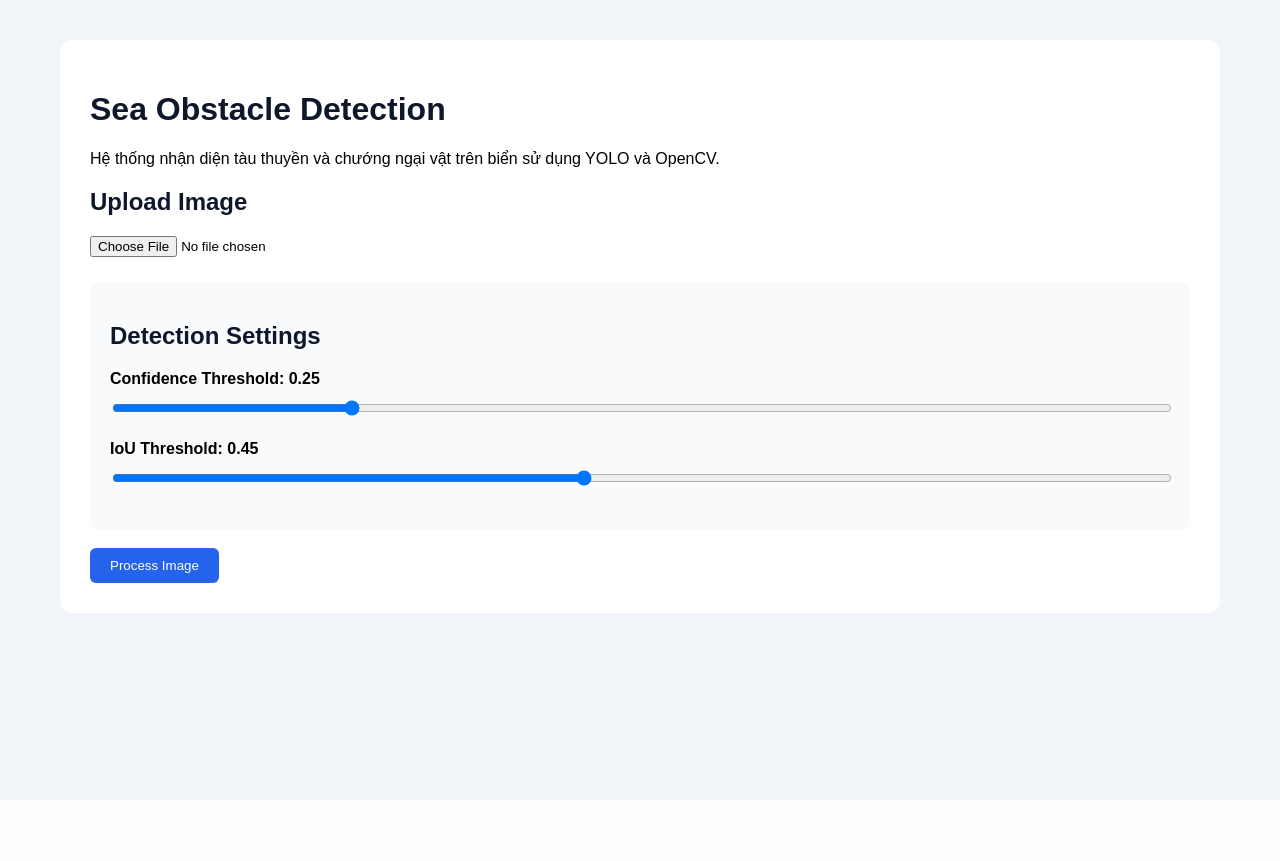
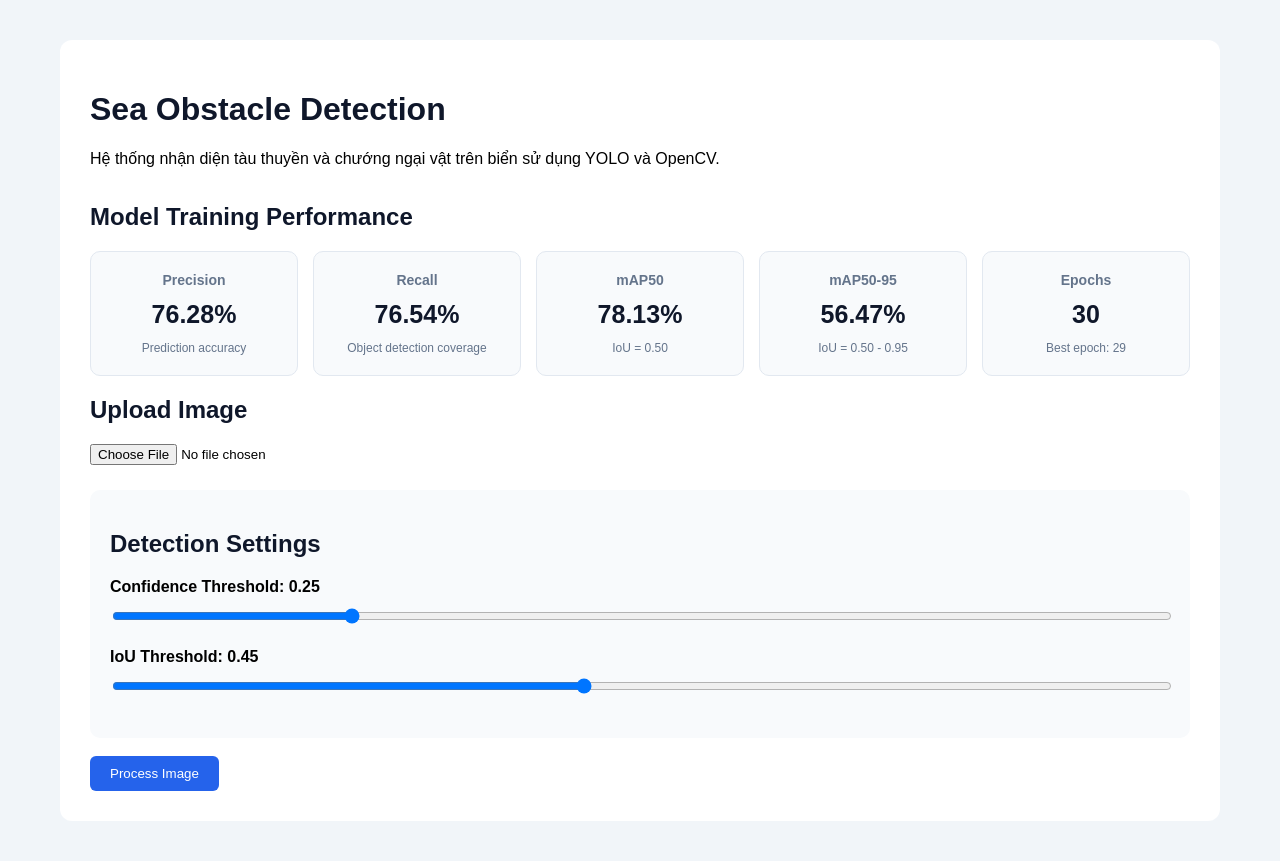
Before and after one commit to NPTamHuy/obstacle-detection-on-traffic, a Flask app: page / in a window 1280 px wide. Before the commit the page ends 583 px from the top, so only its background shows below. Run offline with Flask 3, Linux system fonts and the light colour scheme.

Commit message:
feat: display model training metrics

```diff
--- a/app.py
+++ b/app.py
@@ -2,6 +2,7 @@
 import os
 import cv2
 import numpy as np
+import pandas as pd
 
 from flask import Flask, render_template, request, redirect, url_for, flash
 from werkzeug.utils import secure_filename
@@ -25,6 +26,11 @@ MODEL_PATH = os.path.join(
     "best.pt"
 )
 
+RESULTS_PATH = os.path.join(
+    "sea_detection_sea1",
+    "results.csv"
+)
+
 model = YOLO(MODEL_PATH)
 
 
@@ -38,6 +44,82 @@ CLASS_LABELS = {
     4: "Ship",
     5: "Other Object"
 }
+
+
+def load_metrics():
+    """
+    Read YOLO training metrics from results.csv.
+    Return the row with the highest mAP50.
+    """
+
+    if not os.path.exists(RESULTS_PATH):
+        return None
+
+    try:
+        df = pd.read_csv(RESULTS_PATH)
+
+        # Remove unnecessary spaces in column names
+        df.columns = df.columns.str.strip()
+
+        # YOLO training metric columns
+        metric_columns = {
+            "precision": "metrics/precision(B)",
+            "recall": "metrics/recall(B)",
+            "map50": "metrics/mAP50(B)",
+            "map50_95": "metrics/mAP50-95(B)"
+        }
+
+        # Check required columns
+        missing_columns = [
+            column
+            for column in metric_columns.values()
+            if column not in df.columns
+        ]
+
+        if missing_columns:
+            print("Missing metric columns:", missing_columns)
+            return None
+
+        # Convert metric values to numeric
+        for column in metric_columns.values():
+            df[column] = pd.to_numeric(
+                df[column],
+                errors="coerce"
+            )
+
+        # Find the epoch with the highest mAP50
+        best_index = df["metrics/mAP50(B)"].idxmax()
+
+        if pd.isna(best_index):
+            return None
+
+        best_row = df.loc[best_index]
+
+        return {
+            "precision": round(
+                float(best_row[metric_columns["precision"]]) * 100,
+                2
+            ),
+            "recall": round(
+                float(best_row[metric_columns["recall"]]) * 100,
+                2
+            ),
+            "map50": round(
+                float(best_row[metric_columns["map50"]]) * 100,
+                2
+            ),
+            "map50_95": round(
+                float(best_row[metric_columns["map50_95"]]) * 100,
+                2
+            ),
+            "epochs": int(len(df)),
+            "best_epoch": int(best_index) + 1
+        }
+
+    except Exception as error:
+        print(f"Cannot load training metrics: {error}")
+        return None
+
 
 
 def allowed_file(filename):
@@ -326,13 +408,15 @@ def index():
             detections=detections,
             detection_count=len(detections),
             confidence=confidence_threshold,
-            iou=iou_threshold
+            iou=iou_threshold,
+            metrics=load_metrics()
         )
 
     return render_template(
-        "index.html",
-        confidence=0.25,
-        iou=0.45
+      "index.html",
+      confidence=0.25,
+      iou=0.45,
+      metrics=load_metrics()
     )
 
 
--- a/templates/index.html
+++ b/templates/index.html
@@ -117,6 +117,56 @@
                 grid-template-columns: 1fr;
             }
         }
+
+        .metrics-section {
+            margin-top: 35px;
+        }
+
+        .metrics-grid {
+            display: grid;
+            grid-template-columns: repeat(5, minmax(0, 1fr));
+            gap: 15px;
+            margin-top: 20px;
+        }
+
+        .metric-card {
+            background: #f8fafc;
+            border: 1px solid #e2e8f0;
+            border-radius: 10px;
+            padding: 20px 12px;
+            text-align: center;
+        }
+
+        .metric-card h3 {
+            color: #64748b;
+            font-size: 14px;
+            margin: 0 0 12px;
+        }
+
+        .metric-card .value {
+            color: #0f172a;
+            font-size: 25px;
+            font-weight: bold;
+        }
+
+        .metric-card p {
+            color: #64748b;
+            font-size: 12px;
+            margin-bottom: 0;
+        }
+
+        @media (max-width: 900px) {
+            .metrics-grid {
+                grid-template-columns: repeat(3, minmax(0, 1fr));
+            }
+        }
+
+        @media (max-width: 600px) {
+            .metrics-grid {
+                grid-template-columns: repeat(2, minmax(0, 1fr));
+            }
+        }
+
     </style>
 </head>
 
@@ -130,6 +180,80 @@
         Hệ thống nhận diện tàu thuyền và chướng ngại vật trên biển
         sử dụng YOLO và OpenCV.
     </p>
+
+    <!-- Model Training Metrics -->
+    <section class="metrics-section">
+
+        <h2>Model Training Performance</h2>
+
+        {% if metrics %}
+
+            <div class="metrics-grid">
+
+                <div class="metric-card">
+                    <h3>Precision</h3>
+
+                    <div class="value">
+                        {{ metrics.precision }}%
+                    </div>
+
+                    <p>Prediction accuracy</p>
+                </div>
+
+                <div class="metric-card">
+                    <h3>Recall</h3>
+
+                    <div class="value">
+                        {{ metrics.recall }}%
+                    </div>
+
+                    <p>Object detection coverage</p>
+                </div>
+
+                <div class="metric-card">
+                    <h3>mAP50</h3>
+
+                    <div class="value">
+                        {{ metrics.map50 }}%
+                    </div>
+
+                    <p>IoU = 0.50</p>
+                </div>
+
+                <div class="metric-card">
+                    <h3>mAP50-95</h3>
+
+                    <div class="value">
+                        {{ metrics.map50_95 }}%
+                    </div>
+
+                    <p>IoU = 0.50 - 0.95</p>
+                </div>
+
+                <div class="metric-card">
+                    <h3>Epochs</h3>
+
+                    <div class="value">
+                        {{ metrics.epochs }}
+                    </div>
+
+                    <p>
+                        Best epoch: {{ metrics.best_epoch }}
+                    </p>
+                </div>
+
+            </div>
+
+        {% else %}
+
+            <p>
+                Training metrics are not available.
+                Please check the results.csv file.
+            </p>
+
+        {% endif %}
+
+    </section>
 
     <!-- Upload form -->
     <form method="POST" enctype="multipart/form-data">
```
